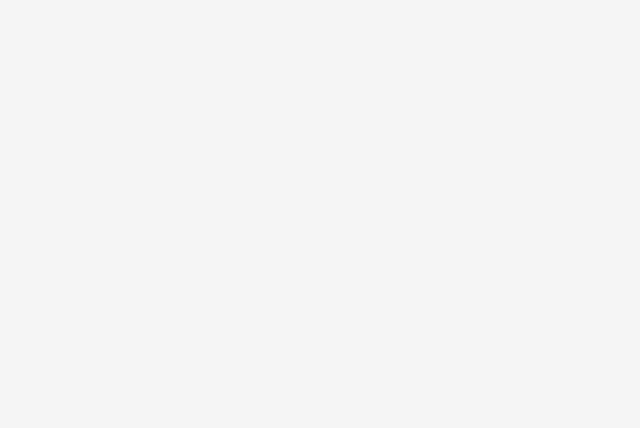
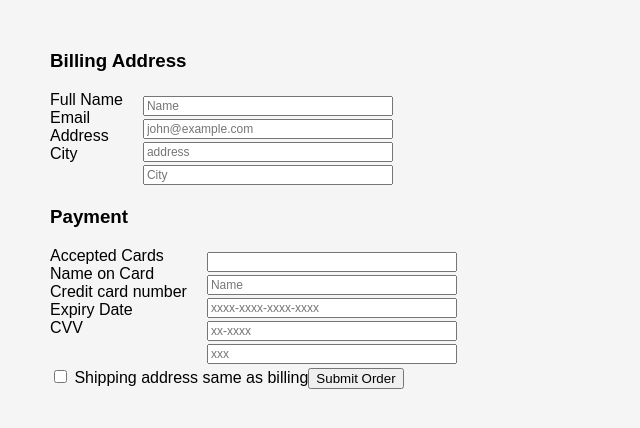
Before and after one commit to kiramarston/Project-Online-Takeaway, a React (Create React App) app in the folder online-takeaway-react/: page /payment in a window 1280 px wide. Shown: the top 428 px of the page, without its empty margins (0-640 px from the left). Built offline with nearby package versions, Linux system fonts and the light colour scheme; a web font is replaced by a local one.

Commit message:
added PaymentForm

```diff
--- a/online-takeaway-react/package.json
+++ b/online-takeaway-react/package.json
@@ -3,6 +3,9 @@
   "version": "0.1.0",
   "private": true,
   "dependencies": {
+    "@fortawesome/fontawesome-svg-core": "^1.2.29",
+    "@fortawesome/free-solid-svg-icons": "^5.13.1",
+    "@fortawesome/react-fontawesome": "^0.1.11",
     "@testing-library/jest-dom": "^4.2.4",
     "@testing-library/react": "^9.5.0",
     "@testing-library/user-event": "^7.2.1",
--- /dev/null
+++ b/online-takeaway-react/src/components/payment/PaymentForm.js
@@ -0,0 +1,100 @@
+import React, {Component} from 'react';
+
+class PaymentForm extends Component {
+
+  constructor(props) {
+    super(props);
+    this.state = {
+      user: {
+        firstName: "",
+        lastName: "",
+        address: "",
+        email: "",
+        password: "",
+        cardNumber: null
+      }
+    }
+    this.handleChange = this.handleChange.bind(this);
+    this.handleSubmit = this.handleSubmit.bind(this);
+  }
+  componentDidMount(){
+    if (this.props.user) {
+      this.setState({user: {...this.props.user}})
+    }
+  }
+
+  handleChange(event) {
+    let propertyName = event.target.name;
+    let user = this.state.user
+    user[propertyName] = event.target.value;
+    this.setState({user: user})
+  }
+
+  handleSubmit(event) {
+    event.preventDefault();
+    this.props.onCreate(this.state.user);
+  }
+
+  render() {
+    return(
+      <div class="padding">
+  <div class="col-75">
+    <div class="container">
+      <form action="/action_page.php">
+
+        <div class="row">
+          <div>
+            <h3>Billing Address</h3>
+            <div className="flex-component">
+            <div className="flex-labels">
+            <label for="fname"><i class="fa fa-user"></i> Full Name</label>
+            <label for="email"><i class="fa fa-envelope"></i> Email</label>
+            <label for="adr"><i class="fa fa-address-card-o"></i> Address</label>
+            <label for="city"><i class="fa fa-institution"></i> City</label>
+            </div>
+            <div className="flex-inputs">
+            <input type="text" id="fname" name="firstname" placeholder="Name"/>
+            <input type="text" id="email" name="email" placeholder="john@example.com"/>
+            <input type="text" id="adr" name="address" placeholder="address"/>
+            <input type="text" id="city" name="city" placeholder="City"/>
+            </div>
+            </div>
+          </div>
+
+          <h3>Payment</h3>
+          <div className="flex-component">
+          <div class="flex-labels">
+          <label for="fname">Accepted Cards</label>
+          <label for="cname">Name on Card</label>
+          <label for="ccnum">Credit card number</label>
+          <label for="expmonth">Expiry Date</label>
+          <label for="cvv">CVV</label>
+          </div>
+          <div class="flex-inputs">
+          <input/>
+          <input type="text" id="cname" name="cardname" placeholder="Name"/>
+          <input type="text" id="ccnum" name="cardnumber" placeholder="xxxx-xxxx-xxxx-xxxx"/>
+          <input type="text" id="expmonth" name="expmonth" placeholder="xx-xxxx"/>
+          <input type="text" id="cvv" name="cvv" placeholder="xxx"/>
+          </div>
+          </div>
+            <div class="icon-container">
+              <i class="fa fa-cc-visa"></i>
+              <i class="fab fa-cc-amex"></i>
+              <i class="fab fa-cc-mastercard"></i>
+              <i class="fab fa-cc-discover"></i>
+            </div>
+        </div>
+        <label>
+          <input type="checkbox" name="sameadr"/> Shipping address same as billing
+        </label>
+        <input type="submit" value="Submit Order" class="btn"/>
+      </form>
+    </div>
+  </div>
+</div>
+    )
+  }
+}
+
+export default PaymentForm;
--- a/online-takeaway-react/src/components/user/UserForm.js
+++ b/online-takeaway-react/src/components/user/UserForm.js
@@ -33,6 +33,7 @@ class UserForm extends Component {
   handleSubmit(event) {
     event.preventDefault();
     this.props.onCreate(this.state.user);
+    this.setRedirect();
   }
 
   render() {
@@ -48,10 +49,8 @@ class UserForm extends Component {
           value = {this.state.user.address}/>
         <input type="text" placeholder="Email" name="email" onChange={this.handleChange}
           value = {this.state.user.email}/>
-        <input type="text" placeholder="Password" name="password" onChange={this.handleChange}
+        <input type="password" placeholder="Password" name="password" onChange={this.handleChange}
           value = {this.state.user.password}/>
-        <input type="number" placeholder="Card" name="cardNumber" onChange={this.handleChange}
-          value = {this.state.user.cardNumber}/>
         <button type="submit">Create Account</button>
         </form>
       </div>
--- a/online-takeaway-react/src/components/user/UserLogin.js
+++ b/online-takeaway-react/src/components/user/UserLogin.js
@@ -57,20 +57,21 @@ class UserLogin extends Component {
     Promise.all([userLoginPromise])
     .then(data => this.setState({
       returnedUser: data[0][0]
-    }, this.checkLoginStatus()))
+    }, () => this.checkLoginStatus()))
 }
 
   render() {
     return(
-      <div>
+      <div className="padding">
         <h3>Enter your login details</h3>
         <form onSubmit={this.handleLogin}>
         <input type="text" placeholder="Email" name="email" onChange={this.handleChange}
           value = {this.state.user.email}/>
-        <input type="text" placeholder="Password" name="password" onChange={this.handleChange}
+        <input type="password" placeholder="Password" name="password" onChange={this.handleChange}
           value = {this.state.user.password}/>
         <button type="submit">Login</button>
         </form>
+        <a href="http://localhost:3000/users/new">New User click here</a>
       </div>
     )
   }
--- a/online-takeaway-react/src/containers/MainContainer.js
+++ b/online-takeaway-react/src/containers/MainContainer.js
@@ -4,9 +4,11 @@ import TraditionalMenuContainer from './TraditionalMenuContainer';
 import SideMenuContainer from './SideMenuContainer';
 import DessertMenuContainer from './DessertMenuContainer';
 import DrinkMenuContainer from './DrinkMenuContainer';
+import PaymentContainer from './PaymentContainer';
 import UserContainer from './UserContainer';
 import Collapsible from 'react-collapsible';
 import UserLogin from '../components/user/UserLogin';
+import UserForm from '../components/user/UserForm';
 
 const ShoppingCart = (props) => {
 
@@ -26,7 +28,7 @@ const ShoppingCart = (props) => {
               <li key={index} className="component-item">
               <div className="component">
               <button className="button-left" onClick={() => handleDelete(foodItem, index)}>x</button>
-              <label className="delete-button-padding">{foodItem.name}</label>
+              <label className="delete-button-padding">{foodItem.name} (Supper)</label>
               <label className="price-right">£{foodItem.price.toFixed(2)}</label>
               </div>
               </li>)
@@ -103,11 +105,18 @@ class MainContainer extends Component{
 
       return(
       <Router>
+      <Route exact path = "/payment" render = {(props) => {
+        return <PaymentContainer/>
+      }}>
+      </Route>
       <Route exact path = "/menu" render = {(props) => {
 
         if (!this.state.isLoggedIn) {
           return (
+            <div>
             <UserLogin loginHandler={this.loginHandler}/>
+            </div>
+
           )
         }
 
@@ -161,7 +170,8 @@ class MainContainer extends Component{
           </div>
           <div className="checkout-div">
           {this.state.shoppingCartArray.length > 0 &&
-          <button className="checkout-button">Checkout</button>
+          <a href="http://localhost:3000/payment" className="button">PAY</a>
+          // <button className="checkout-button" >Checkout</button>
           }
           </div>
           </div>
--- /dev/null
+++ b/online-takeaway-react/src/containers/PaymentContainer.js
@@ -0,0 +1,33 @@
+import React, {Component, Fragment} from 'react';
+import {BrowserRouter as Router, Route, Switch} from 'react-router-dom';
+import Request from '../helpers/request';
+import PaymentForm from '../components/payment/PaymentForm';
+
+
+class PaymentContainer extends Component {
+  constructor(props){
+    super(props);
+    this.state = {
+      drinkMenu: []
+    }
+  }
+
+  render(){
+
+    return (
+      <Router>
+      <Fragment>
+      <Switch>
+
+      <Route render={(props) => {
+        return <PaymentForm/>
+      }} />
+
+      </Switch>
+      </Fragment>
+      </Router>
+    )
+  }
+}
+
+export default PaymentContainer;
--- a/online-takeaway-react/src/index.css
+++ b/online-takeaway-react/src/index.css
@@ -74,6 +74,24 @@ ul {
 
 .flex-empty-left {
   width: 300px;
+}
+
+.flex-labels {
+  display: flex;
+  flex-direction: column;
+}
+
+.flex-inputs {
+  display: flex;
+  flex-direction: column;
+  margin-left: 20px;
+  width: 250px;
+  padding-top: 5px;
+}
+
+.flex-inputs > input {
+  margin-bottom: 3px;
+  font-size: 12px;
 }
 
 .order-bar {
@@ -168,3 +186,29 @@ hr {
   margin-bottom: 15px;
   margin-top: 10px;
 }
+
+.button {
+  display: block;
+      width: 50px;
+      height: 18px;
+      background: #F5F5F5;
+      padding-bottom: 5px;
+      text-align: center;
+      border-radius: 3px;
+      color: black;
+      border-style: solid;
+      border-width: 0.5px;
+      text-decoration: none;
+      font-size: 15px;
+      margin-left: 310px;
+      margin-bottom: 15px;
+      margin-top: 10px;
+}
+
+.form-wrap {
+  display: inline-block;
+}
+
+.padding {
+  margin: 50px;
+}
```
Also changed, not shown: 2 other files (tests, documents, lock files or other folders).
